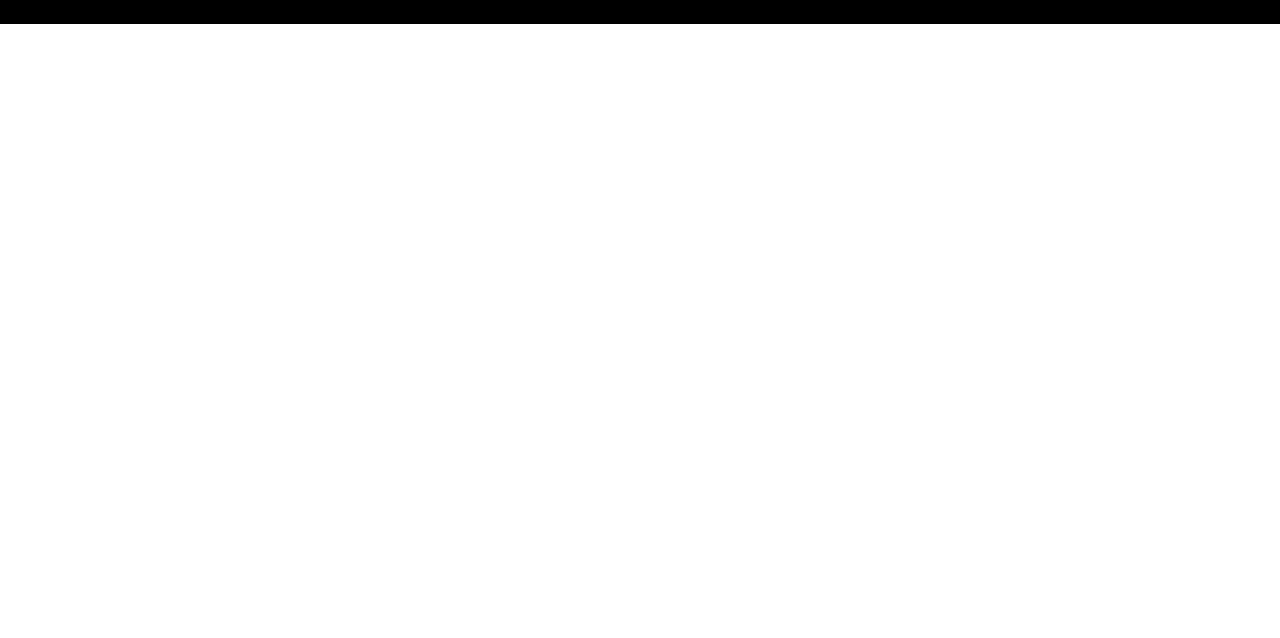
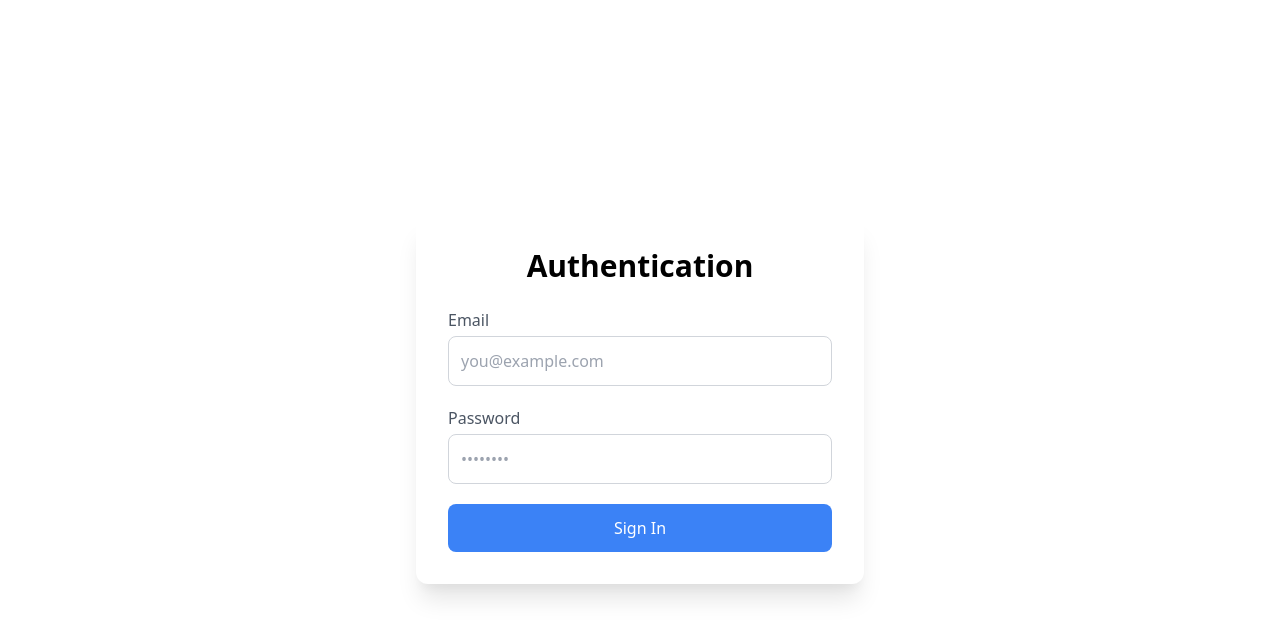
Before and after one commit to Shreyask24/Dental_Center_Management, a React (Create React App) app: page /login in a window 1280 px wide. Shown: the top 638 px of the page. Built offline with nearby package versions, Linux system fonts and the light colour scheme.

Commit message:
implemented login UI, localStorage

```diff
--- a/src/App.jsx
+++ b/src/App.jsx
@@ -1,10 +1,40 @@
-import logo from './logo.svg';
+import { useEffect } from "react";
+import { BrowserRouter as Router, Routes, Route } from "react-router-dom";
+import { initLocalStorage } from "./utils/localStorage";
+import { sampleData } from "./data/sampleData";
+import Login from "./pages/Login";
 
 function App() {
+  useEffect(() => {
+    initLocalStorage(sampleData);
+  }, []);
+
   return (
-    <div>
-      <h1 className='bg-black'>Heelo</h1>
-    </div>
+    <Router>
+      <Routes>
+        <Route path="/login" element={<Login />} />
+        <Route
+          path="/"
+        // element={<ProtectedRoute><Dashboard /></ProtectedRoute>}
+        />
+        <Route
+          path="/patients"
+        // element={<ProtectedRoute role="Admin"><Patients /></ProtectedRoute>}
+        />
+        <Route
+          path="/incidents"
+        // element={<ProtectedRoute role="Admin"><Incidents /></ProtectedRoute>}
+        />
+        <Route
+          path="/calendar"
+        // element={<ProtectedRoute role="Admin"><Calendar /></ProtectedRoute>}
+        />
+        <Route
+          path="/me"
+        // element={<ProtectedRoute role="Patient"><PatientView /></ProtectedRoute>}
+        />
+      </Routes>
+    </Router>
   );
 }
 
--- /dev/null
+++ b/src/data/sampleData.js
@@ -0,0 +1,31 @@
+export const sampleData = {
+    "users": [
+        { "id": "1", "role": "Admin", "email": "admin@entnt.in", "password": "admin123" },
+        { "id": "2", "role": "Patient", "email": "john@entnt.in", "password": "patient123", "patientId": "p1" }
+    ],
+    "patients": [
+        {
+            "id": "p1",
+            "name": "John Doe",
+            "dob": "1990-05-10",
+            "contact": "1234567890",
+            "healthInfo": "No allergies"
+        }
+    ],
+    "incidents": [
+        {
+            "id": "i1",
+            "patientId": "p1",
+            "title": "Toothache",
+            "description": "Upper molar pain",
+            "comments": "Sensitive to cold",
+            "appointmentDate": "2025-07-01T10:00:00",
+            "cost": 80,
+            "status": "Completed",
+            "files": [
+                { "name": "invoice.pdf", "url": "base64string-or-blob-url" },
+                { "name": "xray.png", "url": "base64string-or-blob-url" }
+            ]
+        }
+    ]
+}
--- /dev/null
+++ b/src/pages/Login.jsx
@@ -0,0 +1,55 @@
+import { useState } from "react";
+import { useNavigate } from "react-router-dom";
+
+const Login = () => {
+    const [email, setEmail] = useState("");
+    const [password, setPassword] = useState("");
+    const navigate = useNavigate();
+
+    const handleSubmit = (e) => {
+        e.preventDefault()
+        navigate("/");
+    };
+
+    return (
+        <div className="min-h-screen flex items-center justify-center px-4">
+            <div className="bg-white shadow-xl rounded-xl p-8 w-full max-w-md">
+                <h2 className="text-3xl font-semibold text-sky-600 text-center mb-6">Authentication</h2>
+                <form onSubmit={handleSubmit} className="space-y-5">
+                    <div>
+                        <label className="block text-gray-600 mb-1">Email</label>
+                        <input
+                            type="email"
+                            className="w-full p-3 border border-gray-300 rounded-lg focus:ring-2 focus:ring-sky-500 outline-none"
+                            value={email}
+                            onChange={(e) => setEmail(e.target.value)}
+                            placeholder="you@example.com"
+                            required
+                        />
+                    </div>
+
+                    <div>
+                        <label className="block text-gray-600 mb-1">Password</label>
+                        <input
+                            type="password"
+                            className="w-full p-3 border border-gray-300 rounded-lg focus:ring-2 focus:ring-sky-500 outline-none"
+                            value={password}
+                            onChange={(e) => setPassword(e.target.value)}
+                            placeholder="••••••••"
+                            required
+                        />
+                    </div>
+
+                    <button
+                        type="submit"
+                        className="w-full py-3 bg-blue-500 hover:bg-blue-600 text-white font-medium rounded-lg transition"
+                    >
+                        Sign In
+                    </button>
+                </form>
+            </div>
+        </div>
+    );
+};
+
+export default Login;
--- /dev/null
+++ b/src/utils/localStorage.js
@@ -0,0 +1,16 @@
+export const initLocalStorage = (data) => {
+    for (const key in data) {
+        if (!localStorage.getItem(key)) {
+            localStorage.setItem(key, JSON.stringify(data[key]));
+            console.log(data)
+        }
+    }
+};
+
+export const getData = (key) => {
+    return JSON.parse(localStorage.getItem(key)) || [];
+};
+
+export const setData = (key, data) => {
+    localStorage.setItem(key, JSON.stringify(data));
+};
```
